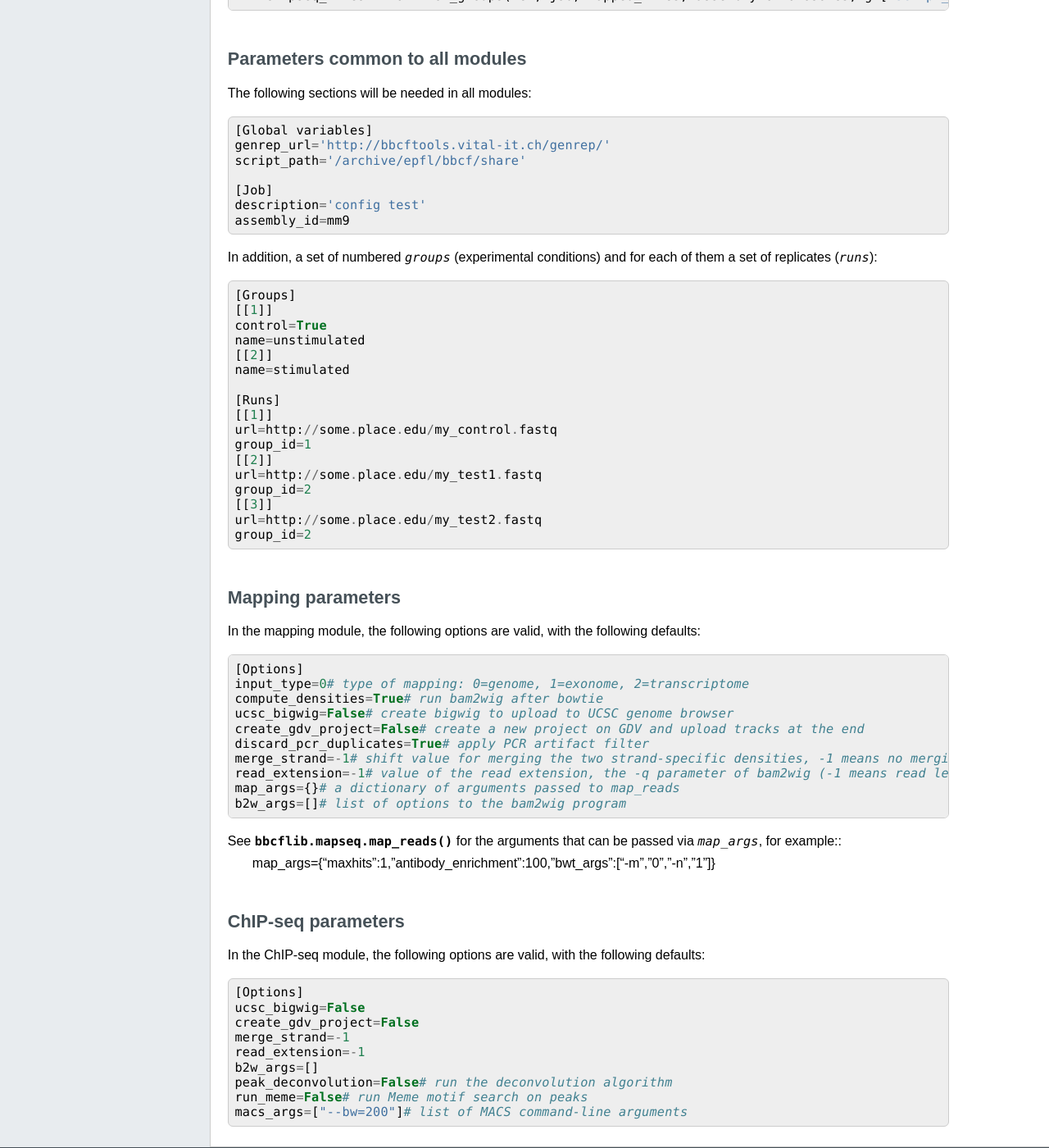
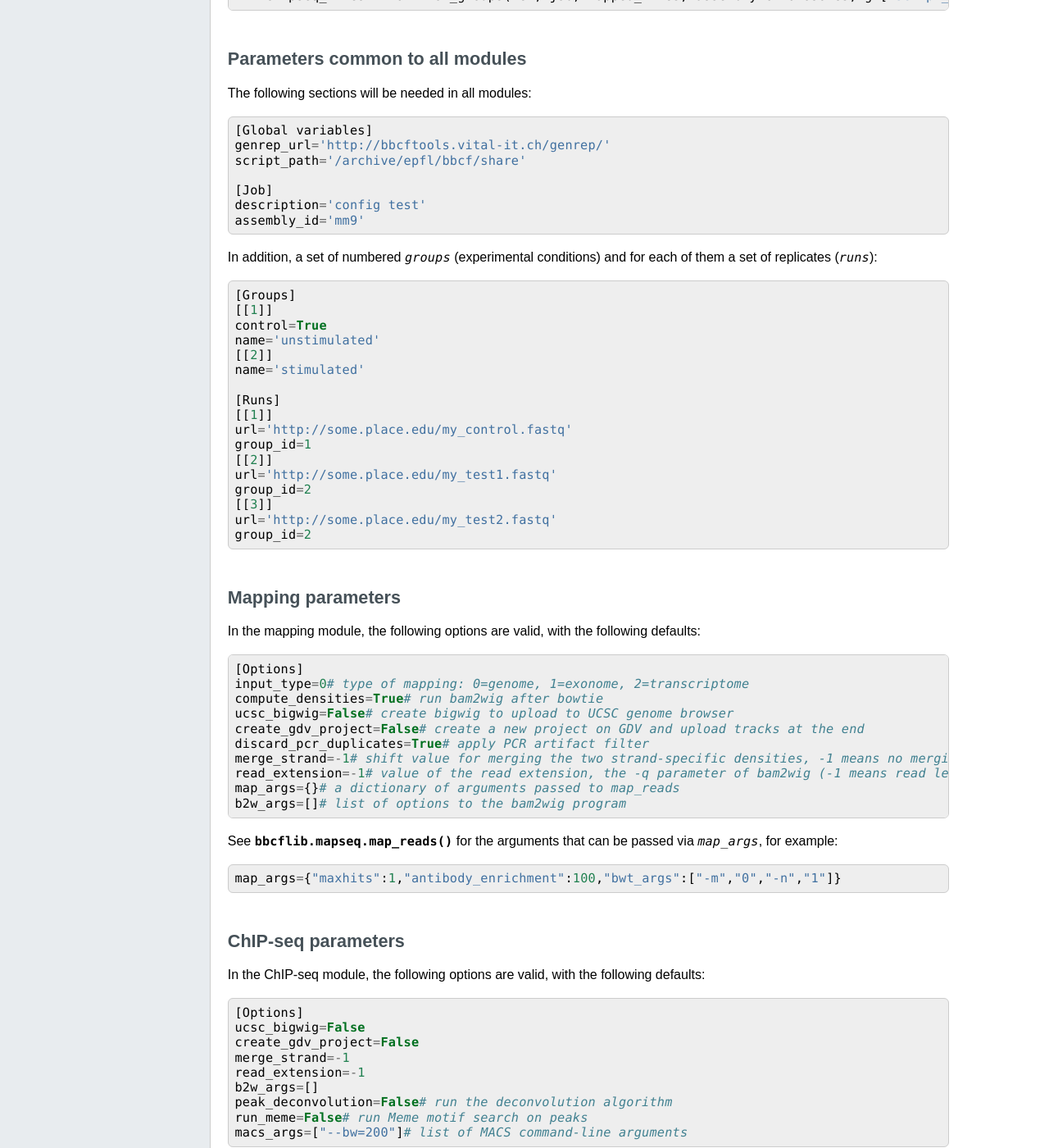
Before and after one commit to bbcf/bbcflib, a Sphinx documentation site: the page built from doc/tutorial_config_files.rst, in a window 1280 px wide and 1400 px high, scrolled down 3020 px. Shown: the whole window at 82% size. Built offline with Sphinx 7.4.7, drawn with Linux system fonts in a browser that asks for light colours; formulas are drawn with MathJax 3; pages that are not in the unit, such as notebooks, are missing from menus.

```diff
--- a/doc/tutorial_config_files.rst
+++ b/doc/tutorial_config_files.rst
@@ -150,7 +150,7 @@
 
     [Job]
     description='config test'
-    assembly_id=mm9
+    assembly_id='mm9'
 
 
 In addition, a set of numbered `groups` (experimental conditions) and for each of them a set of replicates (`runs`)::
@@ -158,19 +158,19 @@
     [Groups]
     [[1]]
     control=True
-    name=unstimulated
+    name='unstimulated'
     [[2]]
-    name=stimulated
+    name='stimulated'
 
     [Runs]
     [[1]]
-    url=http://some.place.edu/my_control.fastq
+    url='http://some.place.edu/my_control.fastq'
     group_id=1
     [[2]]
-    url=http://some.place.edu/my_test1.fastq
+    url='http://some.place.edu/my_test1.fastq'
     group_id=2
     [[3]]
-    url=http://some.place.edu/my_test2.fastq
+    url='http://some.place.edu/my_test2.fastq'
     group_id=2
 
 Mapping parameters
@@ -190,6 +190,7 @@
     b2w_args=[]# list of options to the bam2wig program
 
 See :py:func:`bbcflib.mapseq.map_reads` for the arguments that can be passed via `map_args`, for example::
+
     map_args={"maxhits":1,"antibody_enrichment":100,"bwt_args":["-m","0","-n","1"]}
 
 ChIP-seq parameters
```
Also changed, not shown: 1 other file.
